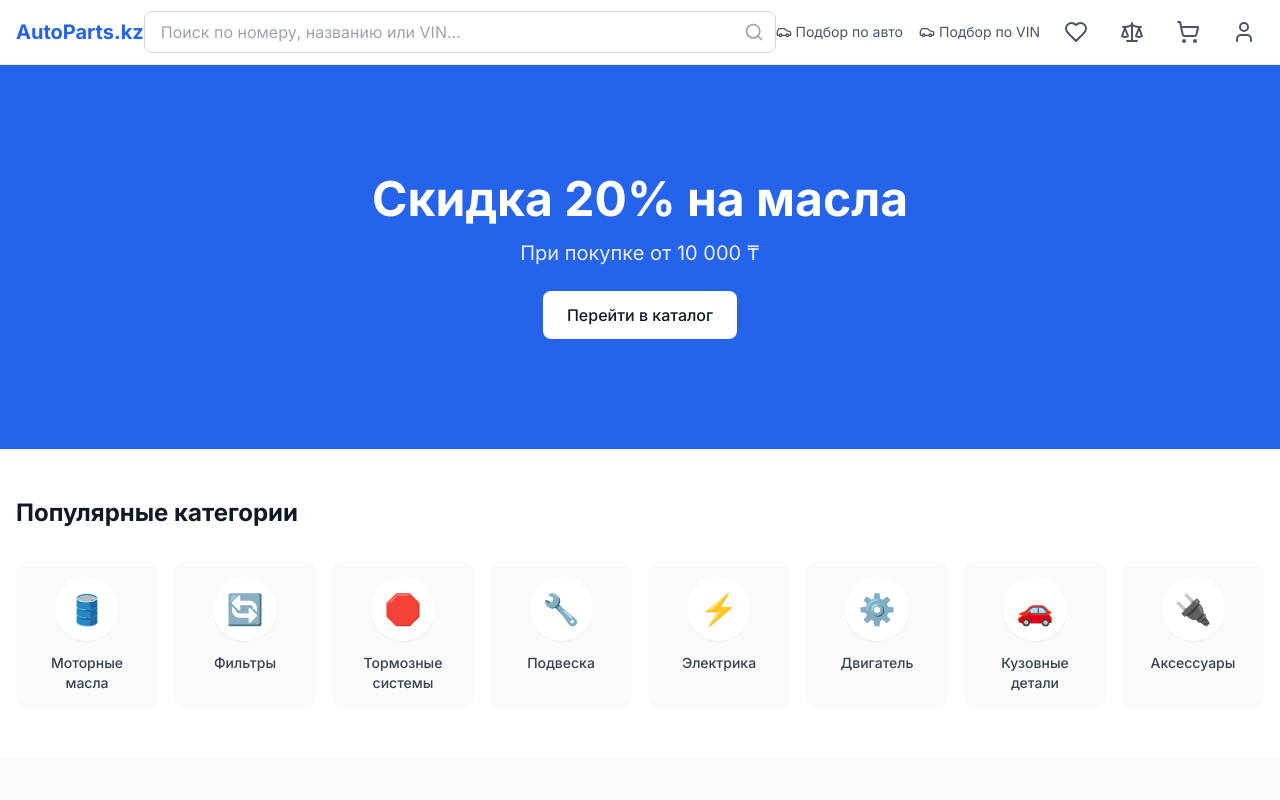
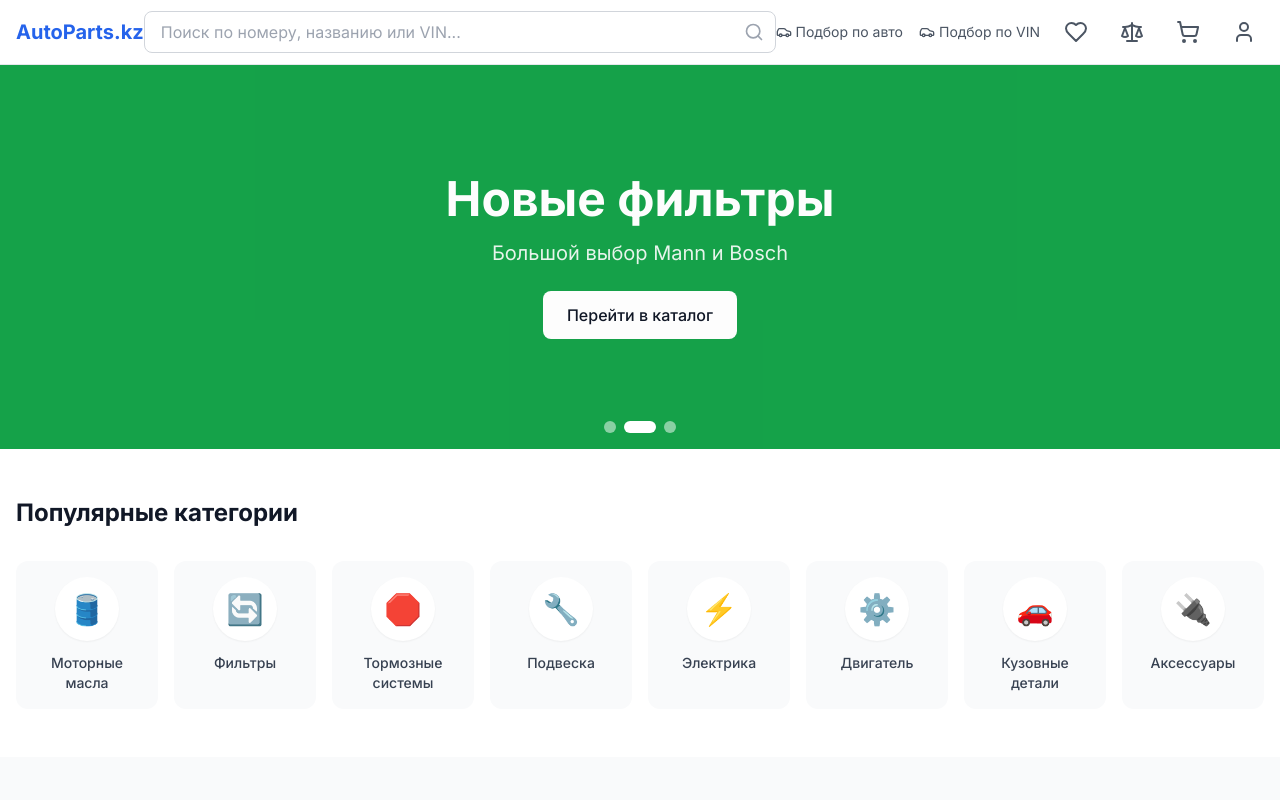
Before and after one commit to mayerpeter502-cloud/auto-parts-shop, a Next.js app: page / in a window 1280 px wide. Shown: the top 800 px of the page. Built offline with nearby package versions, Linux system fonts and the light colour scheme.

Commit message:
fix: добавлены поля SKU и количество в админку, исправлен фильтр категорий

```diff
--- a/src/app/layout.tsx
+++ b/src/app/layout.tsx
@@ -4,17 +4,17 @@ import './globals.css';
 import { AuthProvider } from '../contexts/AuthContext';
 import { CartProvider } from '../contexts/CartContext';
 
+export const metadata: Metadata = {
+  title: "AutoParts.kz - Интернет-магазин автозапчастей",
+  description: "Широкий выбор автозапчастей с доставкой по Казахстану",
+};
+
 const inter = Inter({ subsets: ['latin', 'cyrillic'] });
-
-export const metadata: Metadata = {
-  title: 'AutoParts.kz - Автозапчасти в Казахстане',
-  description: 'Интернет-магазин автозапчастей. Подбор по VIN, марке и модели автомобиля.',
-};
 
 export default function RootLayout({
   children,
 }: {
-  children: React.ReactNode;
+  children: React.ReactNode
 }) {
   return (
     <html lang="ru">
--- a/src/app/page.tsx
+++ b/src/app/page.tsx
@@ -1,14 +1,11 @@
+"use client";
 import Link from "next/link";
 import { Metadata } from "next";
+import { useState, useEffect } from "react";
 import { Header } from "../components/Header";
 import { Footer } from "../components/Footer";
 import ProductCard from "../components/ProductCard";
 import { getProducts } from "./lib/api";
-
-export const metadata: Metadata = {
-  title: "AutoParts.kz - Интернет-магазин автозапчастей",
-  description: "Широкий выбор автозапчастей с доставкой по Казахстану",
-};
 
 const categories = [
   { name: "Моторные масла", slug: "oil", icon: "🛢️" },
@@ -29,6 +26,16 @@ const banners = [
 
 export default function HomePage() {
   const products = getProducts().slice(0, 8);
+  const [currentBanner, setCurrentBanner] = useState(0);
+
+  // ← ДОБАВЛЕНО: Автоматическое переключение баннеров
+  useEffect(() => {
+    const timer = setInterval(() => {
+      setCurrentBanner((prev) => (prev + 1) % banners.length);
+    }, 5000); // Переключение каждые 5 секунд
+
+    return () => clearInterval(timer);
+  }, []);
 
   return (
     <div className="min-h-screen flex flex-col">
@@ -40,17 +47,36 @@ export default function HomePage() {
           {banners.map((banner, index) => (
             <div
               key={banner.id}
-              className={`absolute inset-0 transition-opacity duration-500 ${index === 0 ? "opacity-100" : "opacity-0"} ${banner.color} flex items-center justify-center`}
+              className={`absolute inset-0 transition-opacity duration-1000 ${
+                index === currentBanner ? "opacity-100" : "opacity-0"
+              } ${banner.color} flex items-center justify-center`}
             >
               <div className="text-center text-white px-4">
                 <h2 className="text-3xl md:text-5xl font-bold mb-4">{banner.title}</h2>
                 <p className="text-lg md:text-xl opacity-90">{banner.subtitle}</p>
-                <Link href="/catalog" className="inline-block mt-6 px-6 py-3 bg-white text-gray-900 rounded-lg font-medium hover:bg-gray-100">
+                <Link
+                  href="/catalog"
+                  className="inline-block mt-6 px-6 py-3 bg-white text-gray-900 rounded-lg font-medium hover:bg-gray-100"
+                >
                   Перейти в каталог
                 </Link>
               </div>
             </div>
           ))}
+
+          {/* Индикаторы баннеров */}
+          <div className="absolute bottom-4 left-1/2 -translate-x-1/2 flex gap-2">
+            {banners.map((_, index) => (
+              <button
+                key={index}
+                onClick={() => setCurrentBanner(index)}
+                className={`w-3 h-3 rounded-full transition-all ${
+                  index === currentBanner ? "bg-white w-8" : "bg-white/50"
+                }`}
+                aria-label={`Баннер ${index + 1}`}
+              />
+            ))}
+          </div>
         </section>
 
         {/* Categories */}
@@ -90,7 +116,7 @@ export default function HomePage() {
                   key={product.id}
                   product={{
                     ...product,
-                    image: product.image || '/placeholder.jpg'  // ← ИСПРАВЛЕНО: добавляем дефолтное значение
+                    image: product.image || '/placeholder.jpg'
                   }}
                 />
               ))}
```
